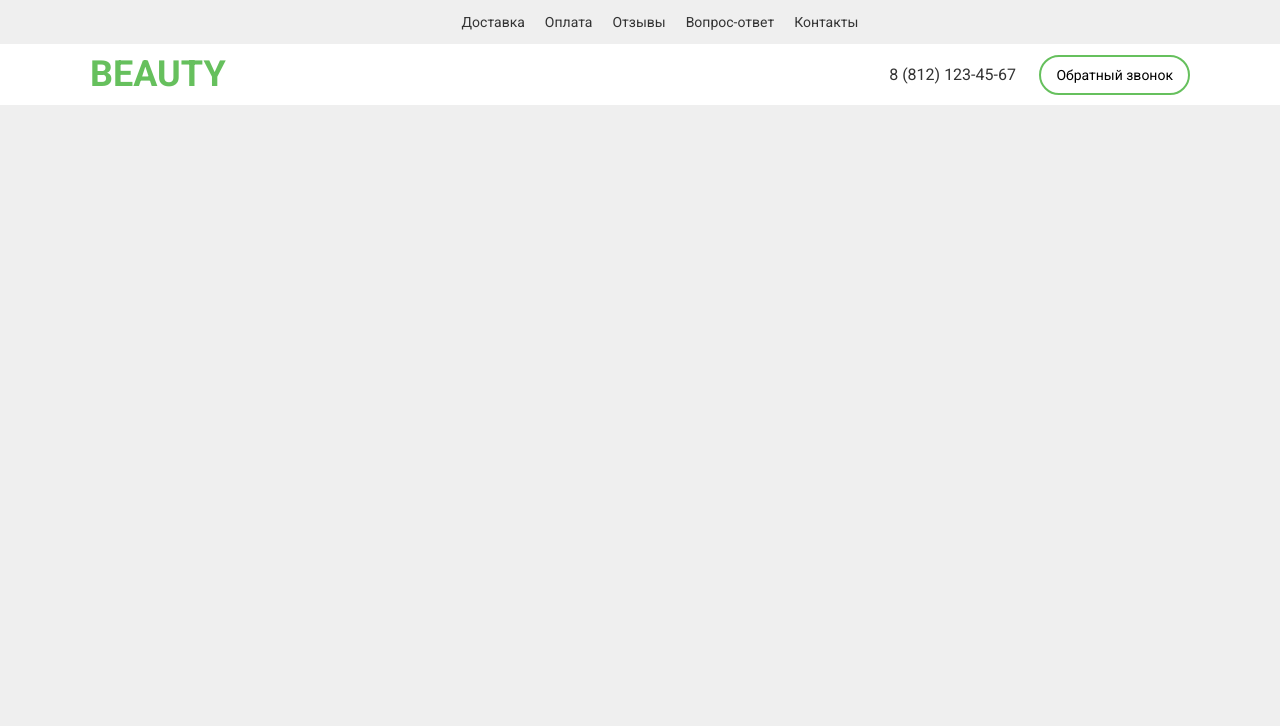
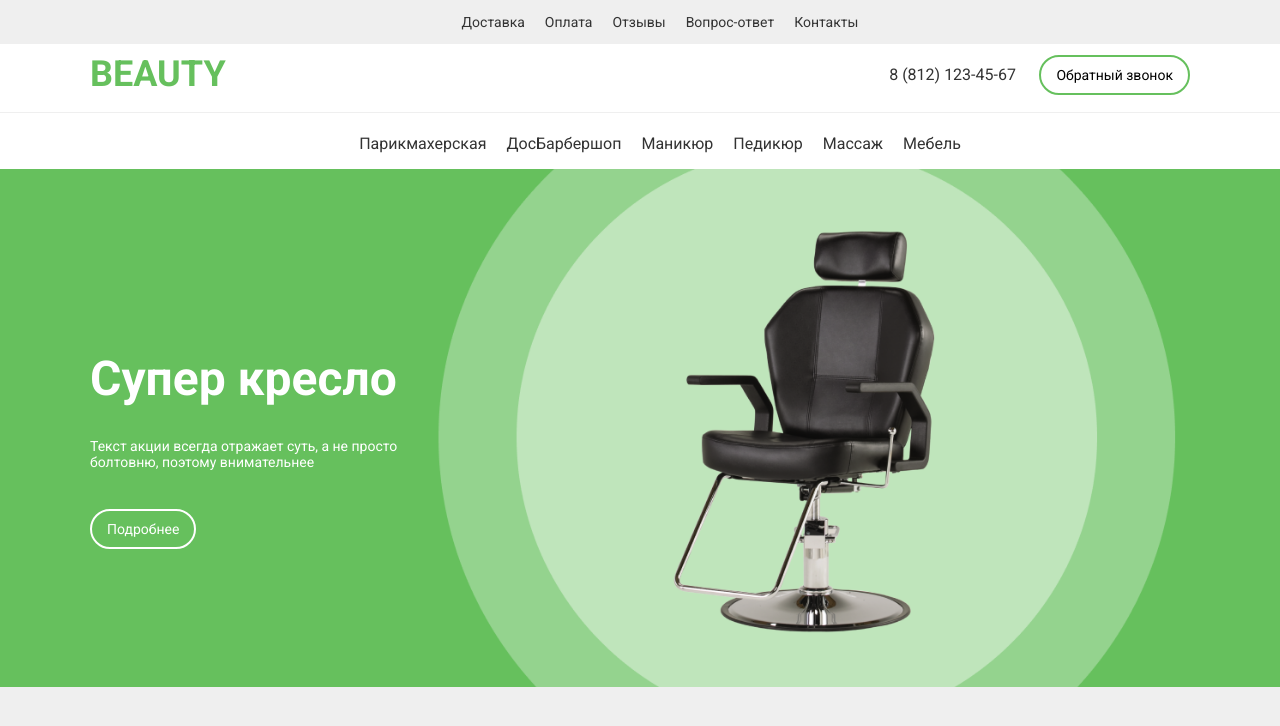
Before and after one commit to maxkolt/figma-layout, a plain HTML site: page index.html in a window 1280 px wide. Drawn offline with nearby package versions, Linux system fonts and the light colour scheme.

Commit message:
figma-макет 2. Тело сайта

```diff
--- a/css/main.css
+++ b/css/main.css
@@ -45,7 +45,7 @@ body {
 
 .logo {
     color: #66C05D;
-    font-size:36px;
+    font-size: 36px;
     font-weight: 700;
 }
 
@@ -61,3 +61,48 @@ body {
     padding: 10px 15px;
     margin-left: 20px;
 }
+
+.header-bottom {
+    padding: 15px 0;
+}
+
+.header-bottom .nav {
+    font-size: 16px;
+    margin: 0;
+
+}
+
+hr {
+    border: none;
+    background-color: #EFEFEF;
+    height: 1px;
+}
+
+.title {
+    font-size:48px;
+    font-weight: 700;
+}
+
+.banner {
+    background-image: url("../assets/img/bg.png");
+    background-repeat: no-repeat;
+    background-size: cover;
+    background-position: center center;
+    padding-top: 150px;
+    padding-bottom: 150px;
+    color: #fff;
+}
+
+.banner p {
+    margin-bottom: 50px;
+    max-width: 315px;
+}
+
+.btn {
+    color: #fff;
+    text-decoration: none;
+    border: 2px solid #fff;
+    border-radius: 20px;
+    background-color: transparent;
+    padding: 10px 15px;
+}
--- a/index.html
+++ b/index.html
@@ -51,10 +51,42 @@
                     </div>
                 </div>
             </div>
+            <hr>
+            <div class="wrapper">
+                <div class="header-bottom">
+                    <ul class="nav">
+                        <li>
+                            <a href="#">Парикмахерская</a>
+                        </li>
+                        <li>
+                            <a href="#">ДосБарбершоп</a>
+                        <li>
+                            <a href="#">Маникюр</a>
+                        </li>
+                        <li>
+                            <a href="#">Педикюр</a>
+                        </li>
+                        <li>
+                            <a href="#">Массаж</a>
+                        </li>
+                        <li>
+                            <a href="#">Мебель</a>
+                        </li>
+                    </ul>
+                </div>
+            </div>
         </div>
     </div>
 </header>
 
+<main class="banner">
+    <div class="wrapper">
+    <h1 class="title">Супер кресло</h1>
+        <p>Текст акции всегда отражает суть, а не просто болтовню, поэтому внимательнее</p>
+        <a class="btn" href="#">Подробнее</a>
+    </div>
+</main>
+
 <script src="./js/script.js"></script>
 </body>
 </html>
```
